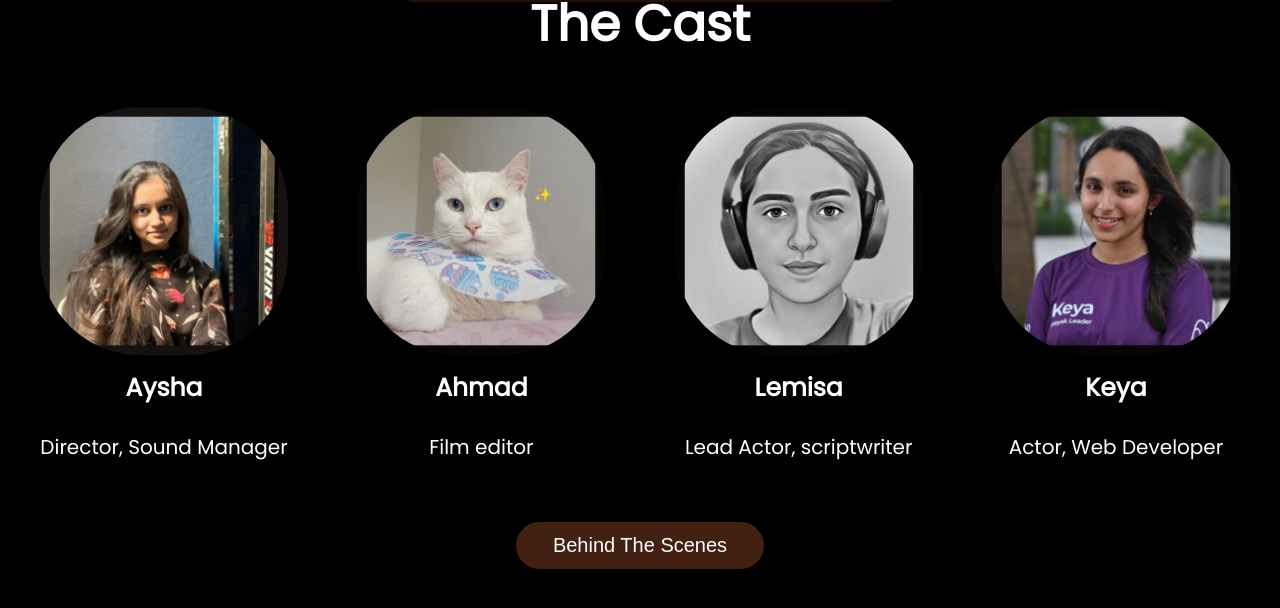
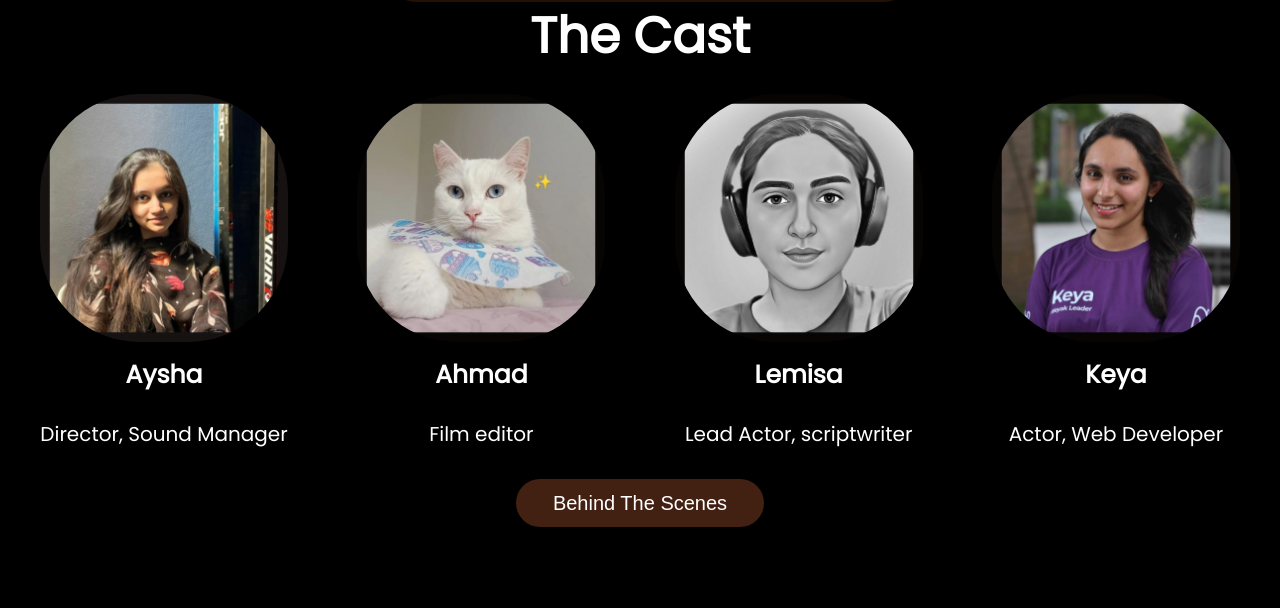
Before and after one commit to keys19/video_commlab, a plain HTML site: page cast.html in a window 1280 px wide. Shown: the part 102-710 px from the top of the page. Drawn offline with Linux system fonts and the light colour scheme.

Commit message:
Update styles.css

```diff
--- a/styles.css
+++ b/styles.css
@@ -237,7 +237,8 @@ h1 {
   font-family: 'Poppins', sans-serif;
   color: white;
   text-align: center;
-  padding: 2%;
+  /*  padding: 2%; */
+  padding-top: 3%;
 }
 
 .team-container {
@@ -317,7 +318,7 @@ h1 {
   font-size: 20px;
   border: none;
   cursor: pointer;
-  margin-top: 20px;
+  margin-top: -10px;
   margin-left: 40%;
   width: 20%;
   padding: 1%;
```
